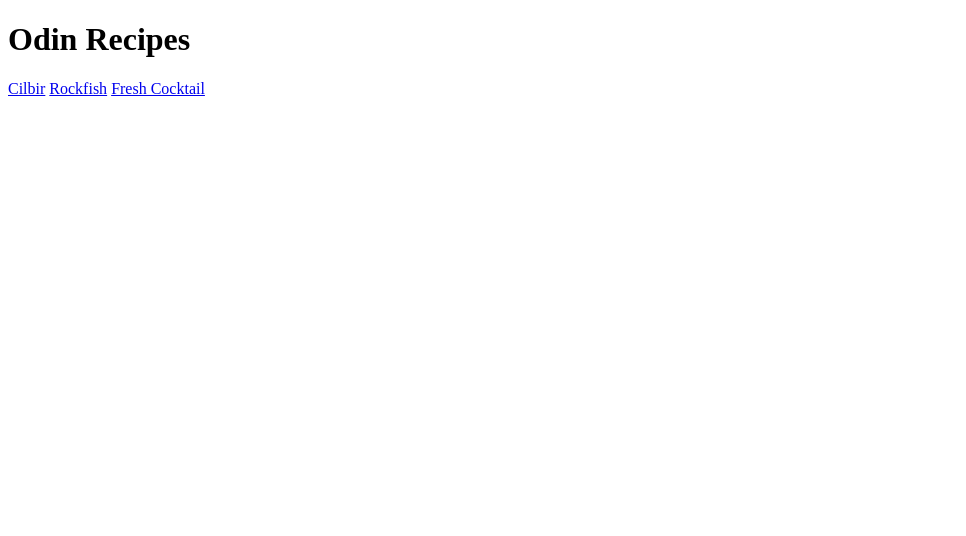
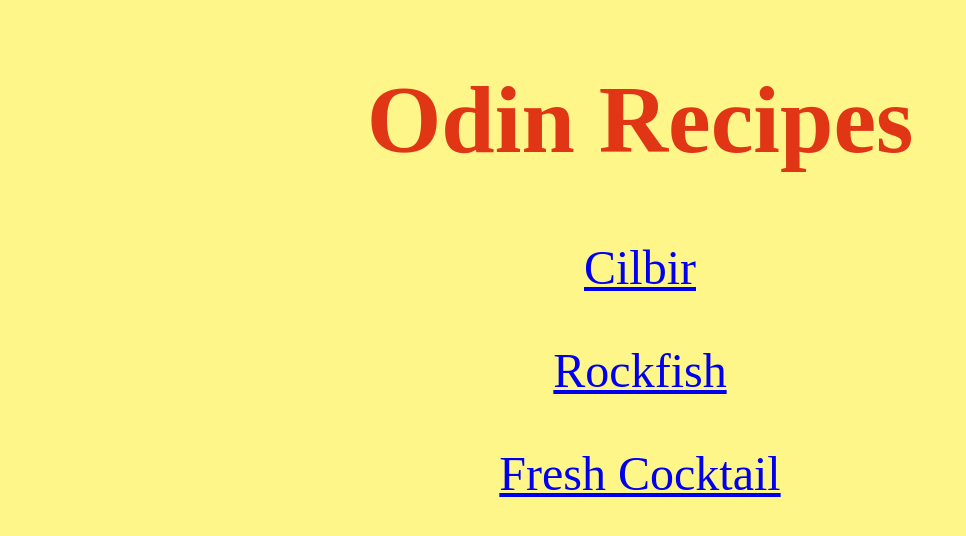
Before and after one commit to yegeto/odin-recipes, a plain HTML site: page index.html in a window 1280 px wide. Shown: the whole page, without its empty margins (0-966 px from the left). Drawn offline with Linux system fonts and the light colour scheme.

Commit message:
adding style

```diff
--- a/index.html
+++ b/index.html
@@ -3,11 +3,14 @@
 <head>
     <meta charset="UTF-8">
     <title>odin-recipes</title>
+    <link rel="stylesheet" href="styles.css">
 </head>
 <body>
-    <h1>Odin Recipes</h1>
-    <a href="./recipes/cilbir.html">Cilbir</a>
-    <a href="./recipes/rockfish.html">Rockfish</a>
-    <a href="./recipes/cocktail.html">Fresh Cocktail</a>
+    <h1 class="main">Odin Recipes</h1>
+    <div class="recipes">
+        <p class="cilbir"><a href="./recipes/cilbir.html">Cilbir</a></p>
+        <p class="rockfish"><a href="./recipes/rockfish.html">Rockfish</a></p>
+        <p class="cocktail"><a href="./recipes/cocktail.html">Fresh Cocktail</a></p>
+    </div>
 </body>
 </html>
--- /dev/null
+++ b/styles.css
@@ -0,0 +1,29 @@
+body {
+    background-color: #FFF689;
+}
+
+.main {
+    font-size: 6em;
+}
+
+h1 {
+    font-size: 4em;
+	text-align: center;
+    color: #E03616;
+}
+
+.recipes {
+    max-width: 500px;
+    margin: auto;
+}
+
+.cilbir,
+.rockfish,
+.cocktail {
+    font-size: 3em;
+    text-align: center;
+}
+
+a {
+
+}
```
Also changed, not shown: recipes/cilbir.html (+1 -0 lines).
